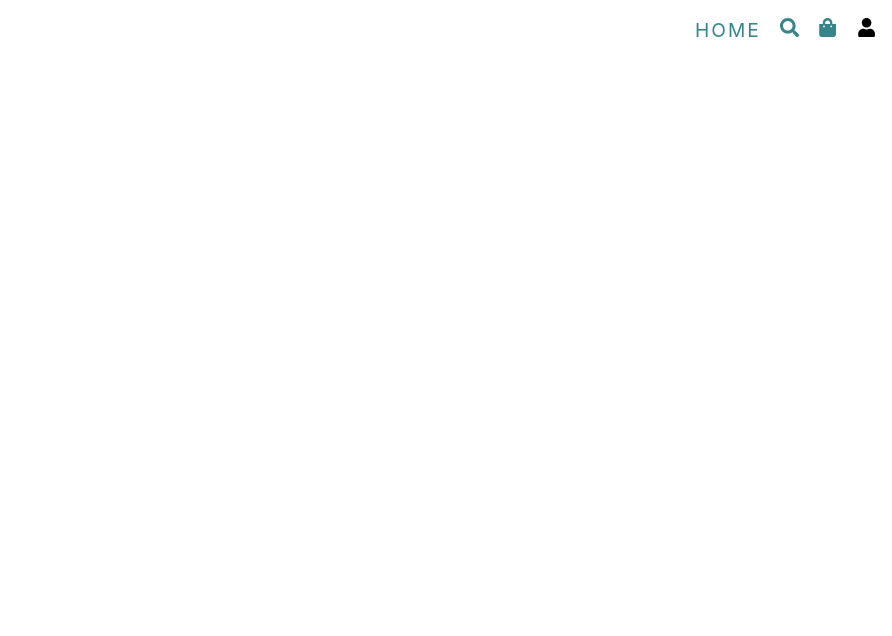
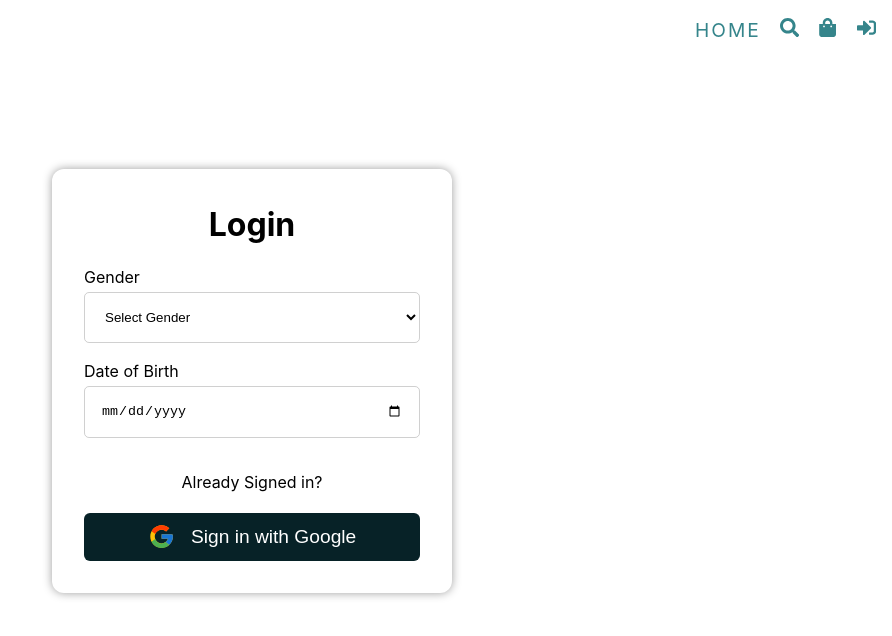
Before and after one commit to mhShohan/QuantumCart, a React (Vite) app in the folder client/: page /login in a window 1280 px wide. Before the commit this address had no page. Shown: the top 636 px of the page, without its empty margins (388-1280 px from the left). Built offline with nearby package versions, Linux system fonts and the light colour scheme.

Commit message:
login page designed - 2.29

```diff
--- a/client/src/App.tsx
+++ b/client/src/App.tsx
@@ -7,6 +7,7 @@
 const Cart = lazy(() => import('./pages/Cart'));
 const Search = lazy(() => import('./pages/Search'));
 const Shipping = lazy(() => import('./pages/Shipping'));
+const Login = lazy(() => import('./pages/Login'));
 
 // Admin
 const Dashboard = lazy(() => import('./pages/admin/dashboard'));
@@ -32,6 +33,7 @@
           <Route path='/' element={<Home />} />
           <Route path='/cart' element={<Cart />} />
           <Route path='/search' element={<Search />} />
+          <Route path='/login' element={<Login />} />
           {/* Private route */}
           <Route>
             <Route path='/shipping' element={<Shipping />} />
--- a/client/src/components/Header.tsx
+++ b/client/src/components/Header.tsx
@@ -2,7 +2,7 @@
 import { FaSearch, FaShoppingBag, FaSignInAlt, FaSignOutAlt, FaUser } from 'react-icons/fa';
 import { useState } from 'react';
 
-const user = { _id: 'aa', role: 'admin' };
+const user = { _id: '', role: '' };
 
 const Header = () => {
   const [isOpen, setIsOpen] = useState(false);
--- /dev/null
+++ b/client/src/pages/Login.tsx
@@ -0,0 +1,39 @@
+import { useState } from 'react';
+import { FcGoogle } from 'react-icons/fc';
+
+const Login = () => {
+  const [gender, setGender] = useState('');
+  const [date, setDate] = useState('');
+
+  return (
+    <div className='login'>
+      <main>
+        <h1 className='heading'>Login</h1>
+
+        <div>
+          <label>Gender</label>
+          <select value={gender} onChange={(e) => setGender(e.target.value)}>
+            <option value=''>Select Gender</option>
+            <option value='male'>male</option>
+            <option value='female'>female</option>
+            <option value='other'>other</option>
+          </select>
+        </div>
+        <div>
+          <label> Date of Birth</label>
+          <input type='date' value={date} onChange={(e) => setDate(e.target.value)} />
+        </div>
+
+        <div>
+          <p>Already Signed in?</p>
+          <button>
+            <FcGoogle />
+            <span>Sign in with Google</span>
+          </button>
+        </div>
+      </main>
+    </div>
+  );
+};
+
+export default Login;
--- a/client/src/styles/App.scss
+++ b/client/src/styles/App.scss
@@ -33,6 +33,7 @@
 @import 'home';
 @import 'cart';
 @import 'shipping';
+@import 'login';
 @import 'admin-styles/dashboard';
 @import 'admin-styles/products';
 @import 'admin-styles/chart';
--- /dev/null
+++ b/client/src/styles/_login.scss
@@ -0,0 +1,47 @@
+.login {
+  height: 80vh;
+  @include flex(column);
+
+  .heading {
+    text-align: center;
+  }
+
+  > main {
+    width: 100%;
+    max-width: 400px;
+    padding: 2rem;
+    border-radius: 12px;
+
+    @include baseShadow;
+    @include flex(column, center, stretch);
+
+    > div {
+      width: 100%;
+      @include flex(column, flex-start, stretch, 0.2rem);
+
+      > input,
+      > select {
+        @include inputStyle;
+        border: 1px solid rgba(162, 162, 162, 0.5);
+        border-radius: 5px;
+      }
+      > p {
+        text-align: center;
+        margin: 1rem 0;
+      }
+
+      button {
+        width: 100%;
+        margin: auto;
+        height: 3rem;
+        @include btn(unset, $color1, #fff);
+        @include flex;
+        font-size: 1.7rem;
+
+        > span {
+          font-size: 1.2rem;
+        }
+      }
+    }
+  }
+}
```
